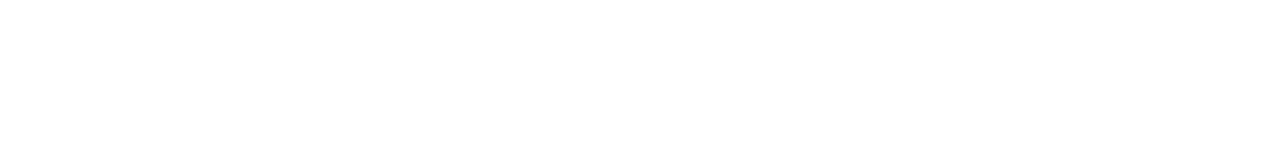
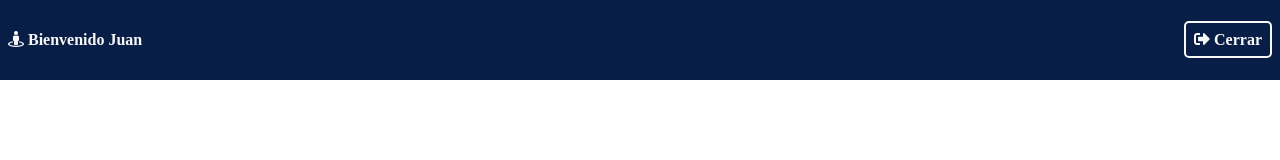
Before and after one commit to juanfernandez2306/geolocalizacion_postes_electricos, a plain HTML site: page assets/html/start.html in a window 1280 px wide. Drawn offline with Linux system fonts and the light colour scheme.

Commit message:
add style start

```diff
--- /dev/null
+++ b/assets/css/start.css
@@ -0,0 +1,34 @@
+:root{
+    --color-first: #091e46;
+    --color-second: #F7F7F7;
+  }
+
+body{
+    margin: 0;
+}
+
+header{
+    display: flex;
+    flex-direction: row;
+    justify-content: space-between;
+    align-items: center;
+    padding: .5rem;
+    background-color: var(--color-first);
+    height: 4rem;
+}
+
+header aside b,
+header aside i{
+    color: var(--color-second);
+}
+
+header aside a{
+    text-decoration: none;
+    border: solid 2px var(--color-second);
+    border-radius: 5px;
+    padding: .5rem;
+}
+
+header aside:first-child{
+    text-align: center;
+}
--- a/assets/html/start.html
+++ b/assets/html/start.html
@@ -3,10 +3,25 @@
 <head>
     <meta charset="UTF-8">
     <meta name="viewport" content="width=device-width, initial-scale=1.0">
+    <link rel="stylesheet" href="https://cdnjs.cloudflare.com/ajax/libs/font-awesome/5.15.3/css/all.min.css"/>
     <meta http-equiv="X-UA-Compatible" content="ie=edge">
+    <link rel="stylesheet" href="../css/start.css">
     <title>Inicio</title>
 </head>
 <body>
-
+    <header>
+        <aside>
+            <i class="fas fa-street-view"></i>
+            <b>Bienvenido Juan</b>
+        </aside>
+        <aside>
+            <a href="#">
+                <i class="fas fa-sign-out-alt"></i>
+                <b>Cerrar</b>
+            </a>
+        </aside>
+    </header>
+    <main></main>
+    <footer></footer>
 </body>
 </html>
```
